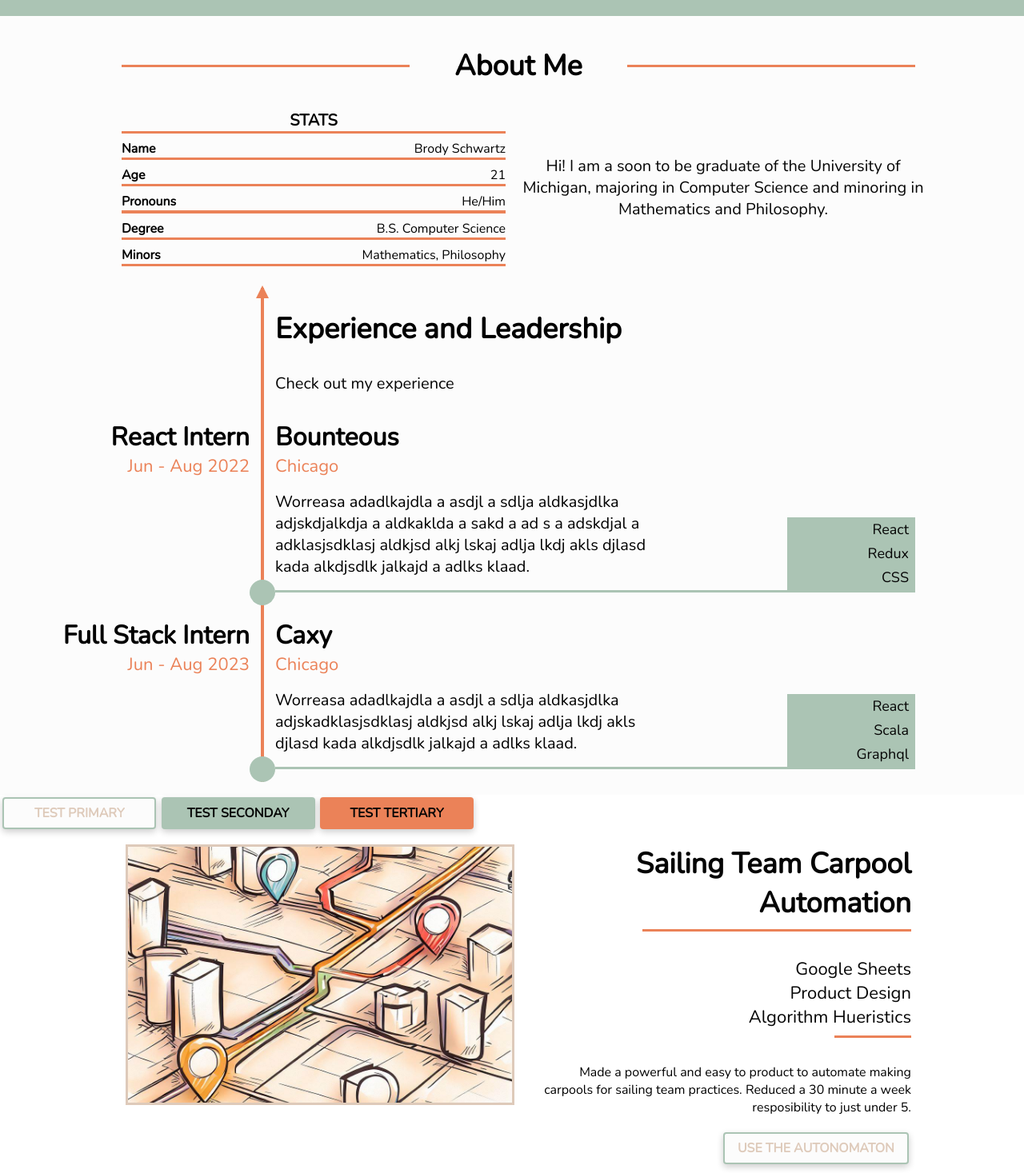
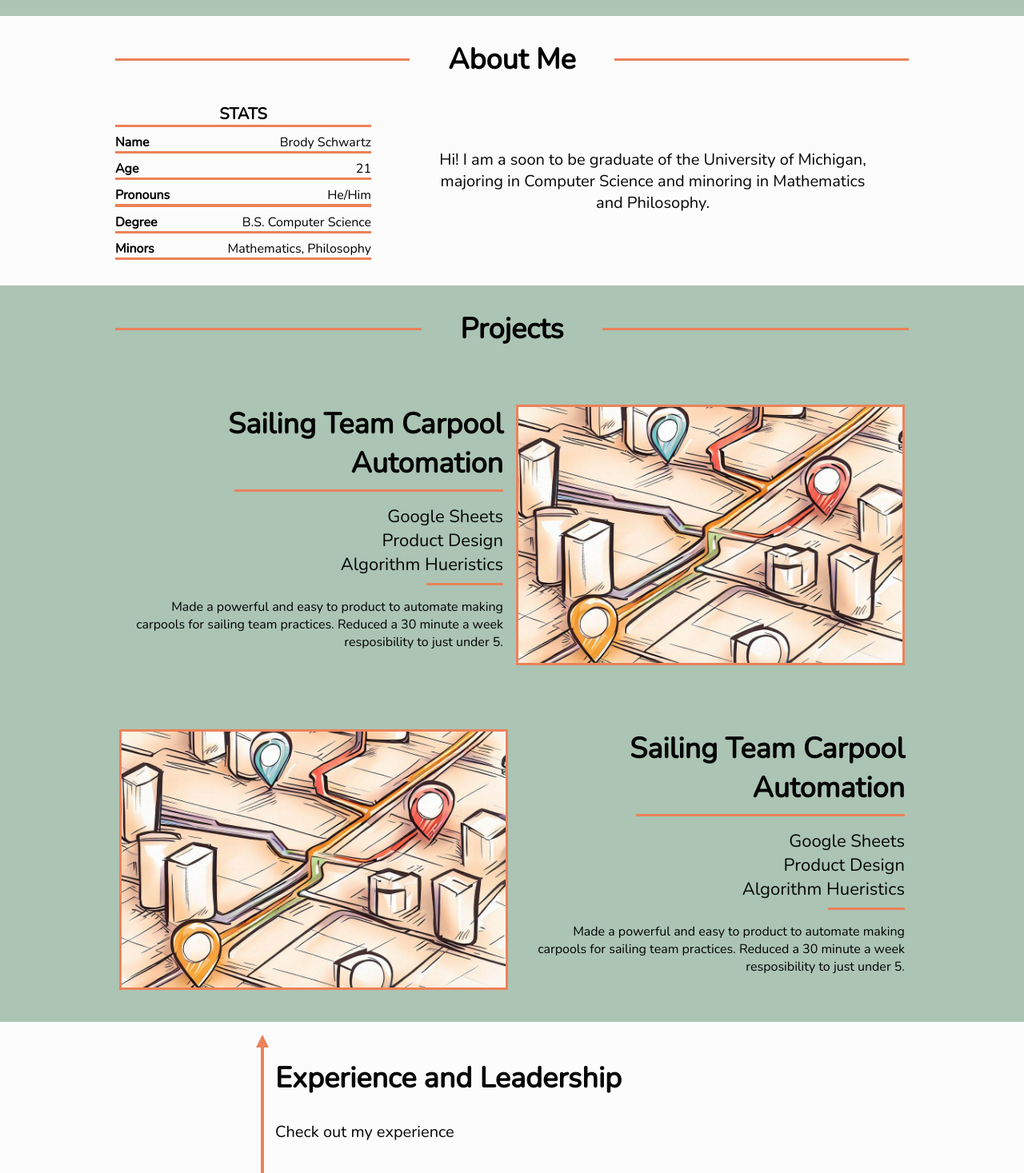
Before and after one commit to brodyschwar/brodyschwar.github.io, a React (Create React App) app: page / in a window 1280 px wide. Shown: the part 780-2247 px from the top of the page at 80% size. Built offline with nearby package versions, Linux system fonts and the light colour scheme.

Commit message:
Added a projects section, formatted the app and cleaned everything up

```diff
--- a/src/App.tsx
+++ b/src/App.tsx
@@ -1,13 +1,10 @@
 import React from 'react';
-import SquareButton from './components/buttons/SquareButton';
 import './App.css';
-import Header from './components/header';
-import ProjectCard from './components/projectCard';
-import { CAR_POOL_PROJECT } from './data/projects';
 import TitleSection from './components/titleSection';
 import { MAIN_TITLE } from './data/titleSections';
 import AboutMe from './components/aboutSection';
 import ExperienceAndLeadershipSection from './components/experienceAndLeadershipSection';
+import ProjectSection from './components/projectsSection';
 
 function App() {
   return (
@@ -15,12 +12,8 @@ function App() {
     <div className="App">
       <TitleSection {...MAIN_TITLE}/>
       <AboutMe/>
+      <ProjectSection/>
       <ExperienceAndLeadershipSection/>
-      <SquareButton primary>Test Primary</SquareButton>
-      <SquareButton secondary>Test Seconday</SquareButton>
-      <SquareButton tertiary>Test Tertiary</SquareButton>
-      <ProjectCard {...CAR_POOL_PROJECT}/>
-      <ProjectCard reverse {...CAR_POOL_PROJECT}/>
     </div>
     </>
   );
--- a/src/components/aboutSection/index.tsx
+++ b/src/components/aboutSection/index.tsx
@@ -3,46 +3,16 @@ import { styled } from 'styled-components';
 import { lightTheme, screenSize } from '../../themes/themes';
 import StatsListing, { StatsListingProps } from './statsListing';
 import HorizontalLine from '../horizontalLine';
+import TitleBar from '../titleBar';
 
 const Wrapper = styled.div`
     width: 100%;
-    padding: 0.5rem;
     display: flex;
     background-color: ${ lightTheme.backgroundColor };
     justify-content: center;
     align-items: center;
     flex-direction: column;
-`
-
-const HeaderBar = styled.div`
-    display: flex;
-    flex-direction: row;
-    width: 80%;
-    align-items: center;
-`
-const HeaderLine = styled.span`
-    width: 50%;
-    height: 0.2rem;
-    background-color: ${ lightTheme.tertiaryColor };
-    margin: 0.5rem 1rem;
-`
-const Header = styled.h2`
-    width: 30%;
-    min-width: 15rem;
-    font-family: ${ lightTheme.primaryFont };
-    font-size: 36px;
-    font-weight: 800;
-    text-align: center;
-
-    @media (max-width: ${ screenSize.medium }) {
-        font-size: 30px;
-        min-width: 12rem;
-    }
-
-    @media (max-width: ${ screenSize.small }) {
-        font-size: 24px;
-        min-width: 8rem;
-    }
+    padding-bottom: 2rem;
 `
 
 const InfoWrapper = styled.div`
@@ -55,7 +25,7 @@ const InfoWrapper = styled.div`
 
 const StatsFeild = styled.div`
     width: 100%;
-    max-width: 30rem;
+    max-width: 20rem;
     min-width: 12rem;
     display: flex;
     flex-direction: column;
@@ -72,13 +42,12 @@ const StatsTitle = styled.h6`
 `
 
 const Description = styled.div`
-    width: 50%;
+    width: 100%;
     margin: 1rem auto;
     font-family: ${ lightTheme.primaryFont };
     font-weight: 400;
     font-size: 20px;
-    min-width: 20rem;
-    max-width: 50rem;
+    max-width: 35rem;
     text-align: center;
     color: ${ lightTheme.textColor };
 `
@@ -93,13 +62,7 @@ const sampleStatsData: StatsListingProps[] = [
 const AboutMe = () => {
     return(
         <Wrapper>
-            <HeaderBar>
-                <HeaderLine/>
-                <Header>
-                    About Me
-                </Header>
-                <HeaderLine/>
-            </HeaderBar>
+            <TitleBar title={"About Me"}/>
             <InfoWrapper>
                 <Description>
                     Hi! I am a soon to be graduate of the University of Michigan, majoring in Computer Science and minoring in Mathematics and Philosophy.
--- a/src/components/experienceAndLeadershipSection/index.tsx
+++ b/src/components/experienceAndLeadershipSection/index.tsx
@@ -49,6 +49,7 @@ const Icon = styled.span`
 
 const Header = styled.h2`
     font-family: ${ lightTheme.primaryFont };
+    color: ${ lightTheme.textColor };
     font-size: 36px;
     font-weight: 800;
 
--- a/src/components/projectCard/index.tsx
+++ b/src/components/projectCard/index.tsx
@@ -11,6 +11,7 @@ export interface ProjectCardProps {
     skills: string[],
     description: string,
     buttonLabel: string,
+    buttonAction?: any,
     img: ImageProps
 }
 
@@ -18,24 +19,29 @@ const Wrapper = styled.div<{ $isreverse: boolean }>`
     display: flex;
     justify-content: center;
     width: 100%;
-    padding: 0.5rem;
+    padding: 2rem 0;
 
     @media (max-width: ${ screenSize.medium }) {
         flex-direction: ${ props => props.$isreverse ? 'column-reverse' : 'column'};
         align-items: center;
+        margin-bottom: 3rem;
     }
 `
 
 const CardTitle = styled.h4`
     font-family: ${ lightTheme.primaryFont };
     font-weight: 800;
+    color: ${ lightTheme.textColor };
     font-size: 36px;
-    color: ${ lightTheme.textColor };
     margin: 0;
     text-align: right;
 
+    @media (max-width: ${ screenSize.medium }) {
+        font-size: 30px;
+    }
+
     @media (max-width: ${ screenSize.small }) {
-        font-size: 30px;
+        font-size: 24px;
     }
 `
 
@@ -71,12 +77,12 @@ const Spacer = styled.span`
     height: 0.2rem;
     width: 70%;
     background-color: ${ lightTheme.tertiaryColor };
-    margin: 0.5rem 0 2rem 0;
+    margin: 0.5rem 0 1rem 0;
 `
 
 const demoSkills: string[] = ["python", "c#", "google-sheets"]
 
-const ProjectCard: React.FC<ProjectCardProps> = ({reverse, projectTitle, skills, description, buttonLabel, img}) => {
+const ProjectCard: React.FC<ProjectCardProps> = ({reverse, projectTitle, skills, description, buttonLabel, img, buttonAction}) => {
     const isReverse: boolean = !!reverse;
     return (
         <Wrapper $isreverse={isReverse}>
@@ -95,9 +101,9 @@ const ProjectCard: React.FC<ProjectCardProps> = ({reverse, projectTitle, skills,
                 <Description>
                     {description}
                 </Description>
-                <SquareButton primary>
+                { !!buttonAction && <SquareButton tertiary>
                     {buttonLabel}
-                </SquareButton>
+                </SquareButton>}
             </InfoSection>
             { isReverse && <ProjectImage {...img}/>}
         </Wrapper>
--- a/src/components/projectCard/projectImage/index.tsx
+++ b/src/components/projectCard/projectImage/index.tsx
@@ -11,7 +11,7 @@ const StyledImage = styled.div`
     margin: 0.5rem;
     background-size: cover;
     background-position: center;
-    border: 0.2rem solid ${ lightTheme.secondaryColor };
+    border: 0.2rem solid ${ lightTheme.tertiaryColor };
 `
 
 const ProjectImage: React.FC<ImageProps> = ({img}) => {
--- /dev/null
+++ b/src/components/projectsSection/index.tsx
@@ -0,0 +1,27 @@
+import React from 'react';
+import { styled } from 'styled-components';
+import { lightTheme, screenSize } from '../../themes/themes';
+import { PROJECTS } from '../../data/projects';
+import ProjectCard from '../projectCard';
+import TitleBar from '../titleBar';
+
+const Wrapper = styled.div`
+    width: 100%;
+    background-color: ${ lightTheme.primaryColor };
+    display: flex;
+    flex-direction: column;
+    align-items: center;
+`;
+
+const ProjectSection = () => {
+    return (
+        <Wrapper>
+            <TitleBar title={"Projects"}/>
+            {PROJECTS.map((project, indx) => (
+                <ProjectCard reverse={indx % 2 == 0} {...project}/>
+            ))}
+        </Wrapper>
+    );
+}
+
+export default ProjectSection;
--- /dev/null
+++ b/src/components/titleBar/index.tsx
@@ -0,0 +1,48 @@
+import React, { ReactNode } from 'react';
+import { styled } from 'styled-components';
+import { lightTheme, screenSize } from '../../themes/themes';
+
+const HeaderBar = styled.div`
+    display: flex;
+    flex-direction: row;
+    width: 80%;
+    align-items: center;
+`
+const HeaderLine = styled.span`
+    width: 50%;
+    height: 0.2rem;
+    background-color: ${ lightTheme.tertiaryColor };
+    margin: 0.5rem 1rem;
+`
+const Header = styled.h2`
+    min-width: fit-content;
+    padding: 0 2rem;
+    font-family: ${ lightTheme.primaryFont };
+    font-size: 36px;
+    font-weight: 800;
+    text-align: center;
+
+    @media (max-width: ${ screenSize.medium }) {
+        font-size: 30px;
+        padding: 0 1rem;
+    }
+
+    @media (max-width: ${ screenSize.small }) {
+        font-size: 24px;
+        padding: 0 0.5rem;
+    }
+`
+
+const TitleBar: React.FC<{title: string}> = ({title}) => {
+    return (
+        <HeaderBar>
+            <HeaderLine/>
+                <Header>
+                    {title}
+                </Header>
+            <HeaderLine/>
+        </HeaderBar>
+    );
+}
+
+export default TitleBar;
--- a/src/components/titleSection/index.tsx
+++ b/src/components/titleSection/index.tsx
@@ -27,7 +27,7 @@ const Backdrop = styled.div`
 const Wrapper = styled.div`
     display: flex;
     align-items: flex-end;
-    justify-content: space-between;
+    justify-content: space-around;
 
     @media (max-width: ${ screenSize.medium }) {
         flex-direction: column;
@@ -72,9 +72,10 @@ const Title = styled.h1`
 const ImageCard = styled.div`
     height: 80vh;
     width: 30rem;
-    border: 0.5rem solid ${ lightTheme.secondaryColor };
+    border: 0.2rem solid ${ lightTheme.tertiaryColor };
     background-size: cover;
     background-position: center;
+    margin-right: 1rem;
 
     @media (max-width: ${ screenSize.medium }) {
         height: 20rem;
@@ -89,6 +90,7 @@ const InfoSection = styled.div`
     align-items: flex-end;
     justify-content: flex-end;
     padding-top: 2rem;
+    margin-right: 1rem;
 
     @media (max-width: ${ screenSize.medium }) {
         flex-direction: column-reverse;
--- a/src/data/projects.tsx
+++ b/src/data/projects.tsx
@@ -1,7 +1,7 @@
 import { ProjectCardProps } from "../components/projectCard";
 import car_sketch from "../assets/carpool_sketch.jpg"
 
-export const CAR_POOL_PROJECT: ProjectCardProps = {
+const CAR_POOL_PROJECT: ProjectCardProps = {
     projectTitle: "Sailing Team Carpool Automation",
     skills: ["Google Sheets", "Product Design", "Algorithm Hueristics"],
     description: "Made a powerful and easy to product to automate making carpools for sailing team practices. Reduced a 30 minute a week resposibility to just under 5.",
@@ -11,3 +11,8 @@ export const CAR_POOL_PROJECT: ProjectCardProps = {
         alt: "simple map of city with markers and a choral colored lined route connecting them sketch art."
     }
 }
+
+export const PROJECTS: ProjectCardProps[] = [
+    CAR_POOL_PROJECT,
+    CAR_POOL_PROJECT
+]
```
